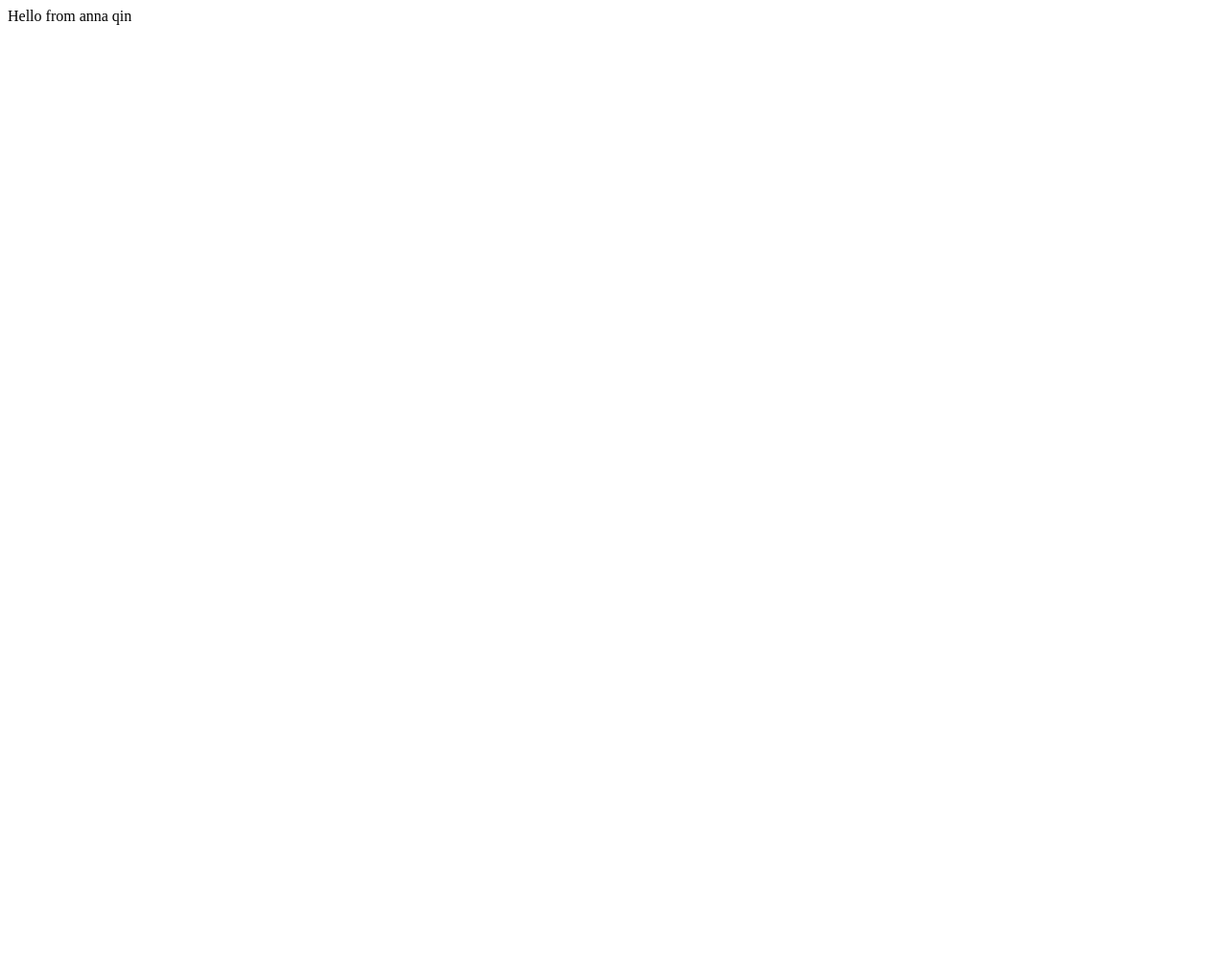
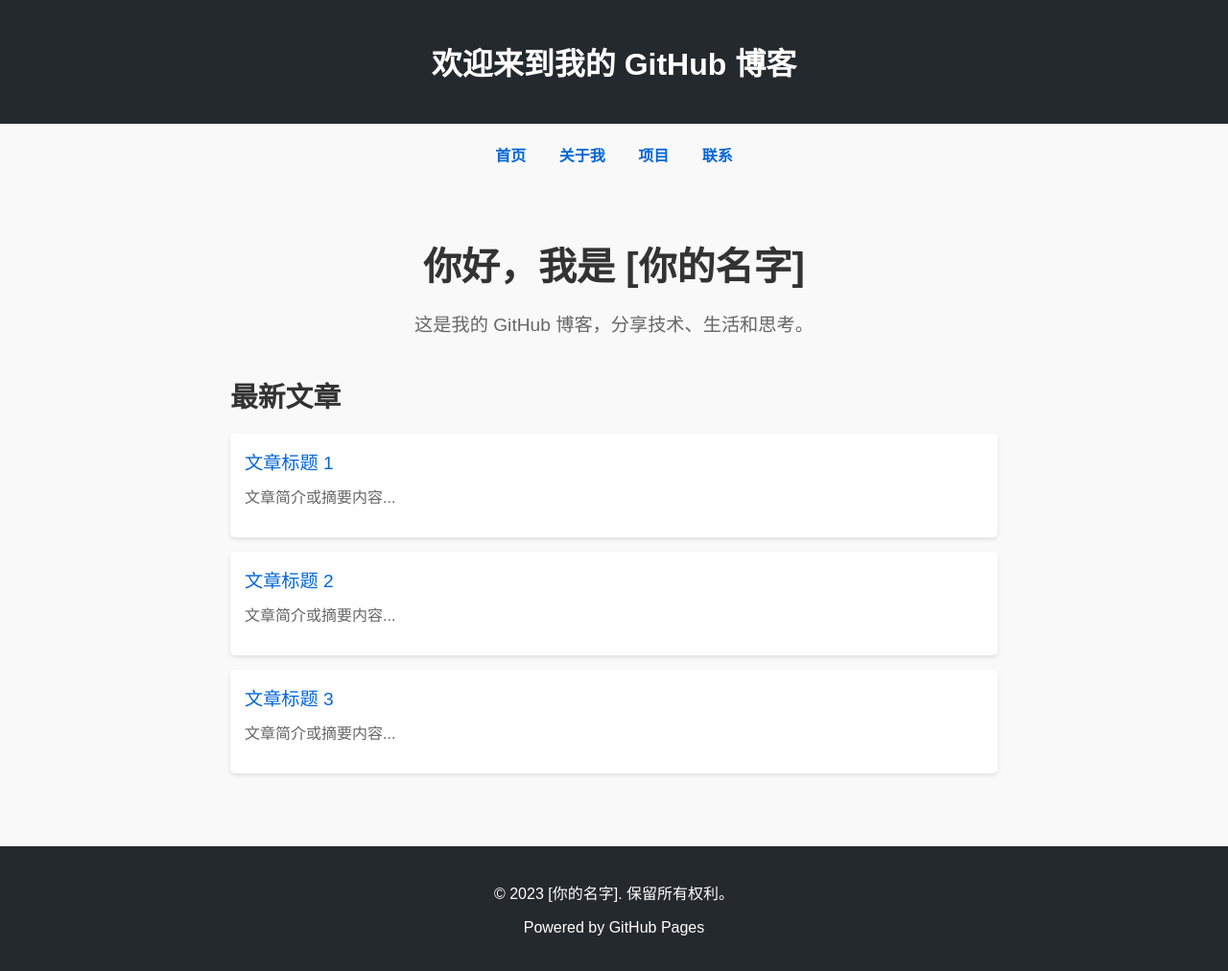
Before and after one commit to AnnaQin07/annaqin.github.io, a plain HTML site: page index.html in a window 1280 px wide. Shown: the whole page at 96% size. Before the commit the page ends 800 px from the top, so only its background shows below. Drawn offline with Linux system fonts and the light colour scheme.

Commit message:
Update index.html

```diff
--- a/index.html
+++ b/index.html
@@ -1 +1,132 @@
-Hello from anna qin
+<!DOCTYPE html>
+<html lang="zh-CN">
+<head>
+    <meta charset="UTF-8">
+    <meta name="viewport" content="width=device-width, initial-scale=1.0">
+    <title>我的 GitHub 博客</title>
+    <style>
+        body {
+            font-family: Arial, sans-serif;
+            margin: 0;
+            padding: 0;
+            background-color: #f9f9f9;
+            color: #333;
+        }
+        header {
+            background-color: #24292e;
+            color: white;
+            padding: 20px;
+            text-align: center;
+        }
+        nav {
+            margin: 20px;
+            text-align: center;
+        }
+        nav a {
+            margin: 0 15px;
+            text-decoration: none;
+            color: #0366d6;
+            font-weight: bold;
+        }
+        nav a:hover {
+            text-decoration: underline;
+        }
+        .container {
+            max-width: 800px;
+            margin: 0 auto;
+            padding: 20px;
+        }
+        .welcome {
+            text-align: center;
+            margin-bottom: 40px;
+        }
+        .welcome h1 {
+            font-size: 2.5em;
+            margin-bottom: 10px;
+        }
+        .welcome p {
+            font-size: 1.2em;
+            color: #666;
+        }
+        .blog-list {
+            margin-top: 20px;
+        }
+        .blog-list h2 {
+            font-size: 1.8em;
+            margin-bottom: 20px;
+        }
+        .blog-list ul {
+            list-style-type: none;
+            padding: 0;
+        }
+        .blog-list li {
+            background-color: white;
+            margin-bottom: 15px;
+            padding: 15px;
+            border-radius: 5px;
+            box-shadow: 0 2px 4px rgba(0, 0, 0, 0.1);
+        }
+        .blog-list li a {
+            text-decoration: none;
+            color: #0366d6;
+            font-size: 1.2em;
+        }
+        .blog-list li a:hover {
+            text-decoration: underline;
+        }
+        .blog-list li p {
+            margin-top: 10px;
+            color: #666;
+        }
+        footer {
+            text-align: center;
+            padding: 20px;
+            background-color: #24292e;
+            color: white;
+            margin-top: 40px;
+        }
+    </style>
+</head>
+<body>
+    <header>
+        <h1>欢迎来到我的 GitHub 博客</h1>
+    </header>
+
+    <nav>
+        <a href="#home">首页</a>
+        <a href="#about">关于我</a>
+        <a href="#projects">项目</a>
+        <a href="#contact">联系</a>
+    </nav>
+
+    <div class="container">
+        <section class="welcome">
+            <h1>你好，我是 [你的名字]</h1>
+            <p>这是我的 GitHub 博客，分享技术、生活和思考。</p>
+        </section>
+
+        <section class="blog-list">
+            <h2>最新文章</h2>
+            <ul>
+                <li>
+                    <a href="#post1">文章标题 1</a>
+                    <p>文章简介或摘要内容...</p>
+                </li>
+                <li>
+                    <a href="#post2">文章标题 2</a>
+                    <p>文章简介或摘要内容...</p>
+                </li>
+                <li>
+                    <a href="#post3">文章标题 3</a>
+                    <p>文章简介或摘要内容...</p>
+                </li>
+            </ul>
+        </section>
+    </div>
+
+    <footer>
+        <p>&copy; 2023 [你的名字]. 保留所有权利。</p>
+        <p>Powered by GitHub Pages</p>
+    </footer>
+</body>
+</html>
```
